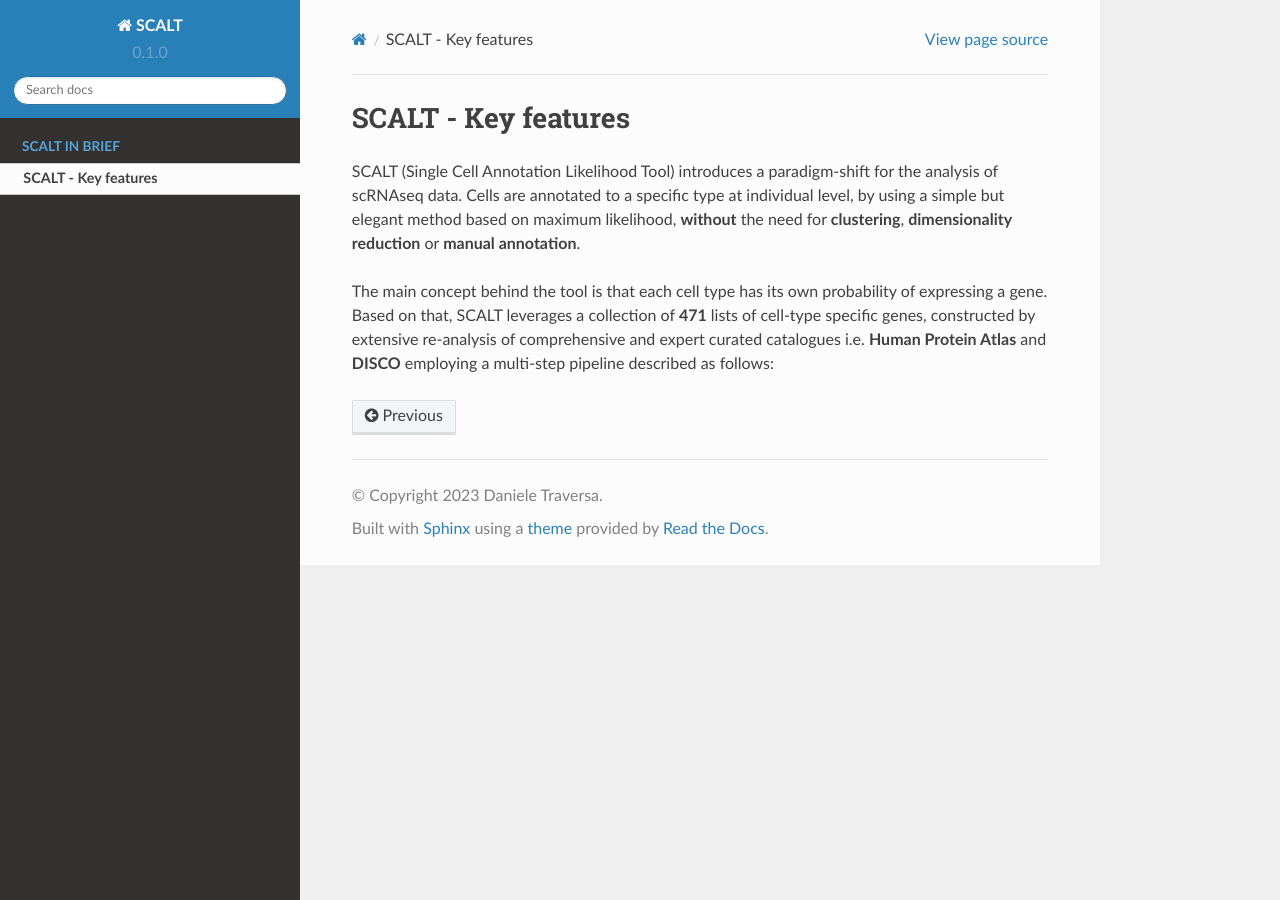
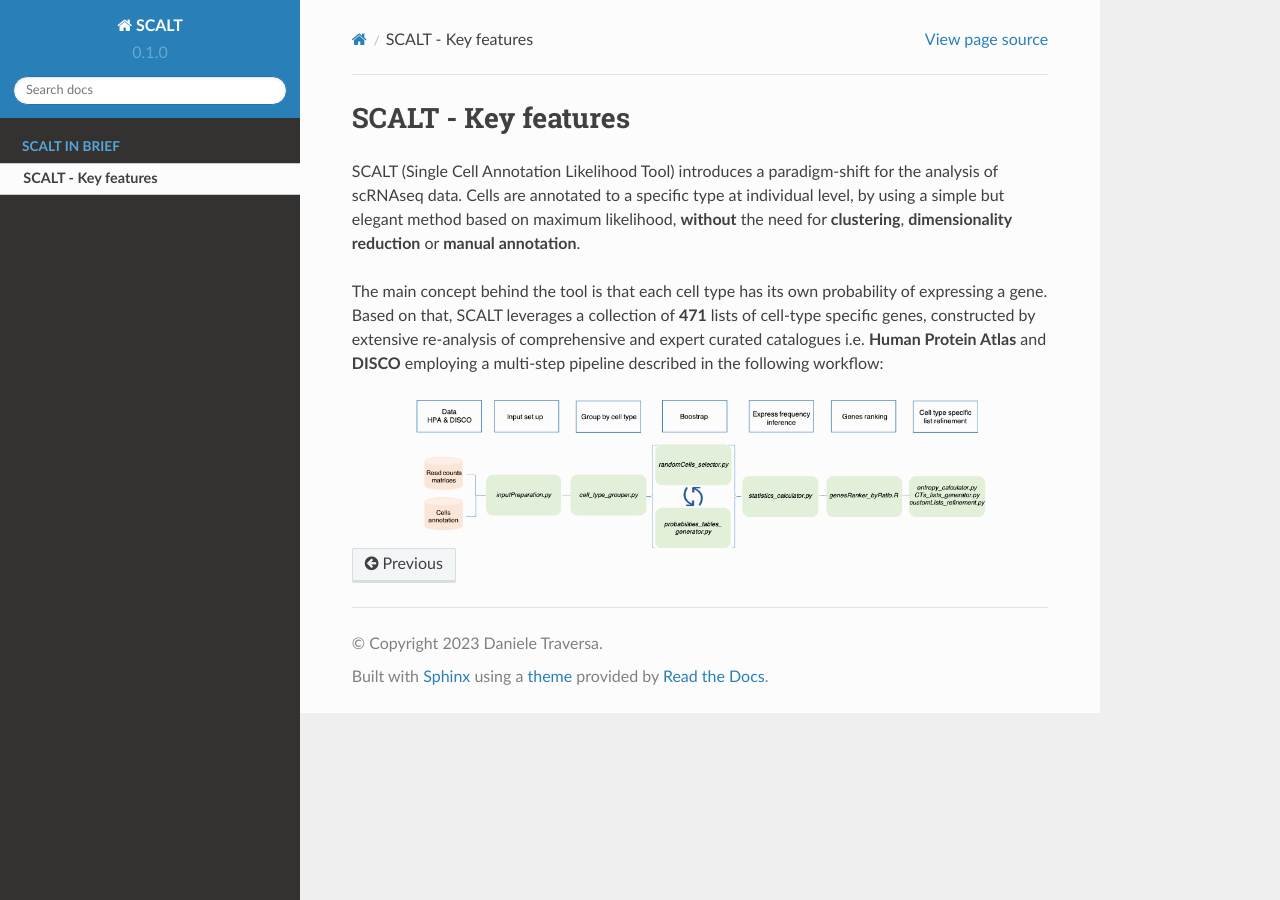
Before and after one commit to danitrave/CapitalCitiesGame, a Sphinx documentation site: the page built from docs/source/intro.rst, in a window 1280 px wide. Built offline with Sphinx 7.4.7 and the Read the Docs theme 2.0.0, drawn with Linux system fonts in a browser that asks for light colours.

Commit message:
Update intro.rst

```diff
--- a/docs/source/intro.rst
+++ b/docs/source/intro.rst
@@ -3,4 +3,8 @@ SCALT - Key features
 
 SCALT (Single Cell Annotation Likelihood Tool) introduces a paradigm-shift for the analysis of scRNAseq data. Cells are annotated to a specific type at individual level, by using a simple but elegant method based on maximum likelihood, **without** the need for **clustering**, **dimensionality reduction** or **manual annotation**.
 
-The main concept behind the tool is that each cell type has its own probability of expressing a gene. Based on that, SCALT leverages a collection of **471** lists of cell-type specific genes, constructed by extensive re-analysis of comprehensive and expert curated catalogues i.e. **Human Protein Atlas** and **DISCO** employing a multi-step pipeline described as follows:
+The main concept behind the tool is that each cell type has its own probability of expressing a gene. Based on that, SCALT leverages a collection of **471** lists of cell-type specific genes, constructed by extensive re-analysis of comprehensive and expert curated catalogues i.e. **Human Protein Atlas** and **DISCO** employing a multi-step pipeline described in the following workflow:
+
+.. figure:: pictures/scalt_cts_workflow.png
+   :align: center
+   :scale: 30%
```
